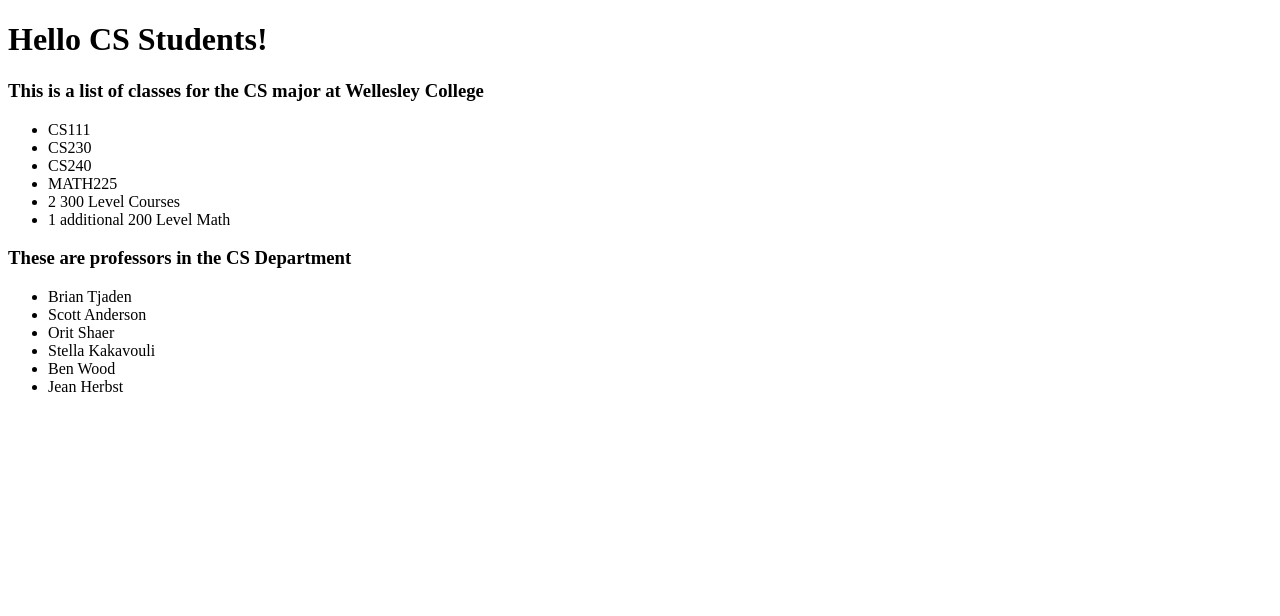
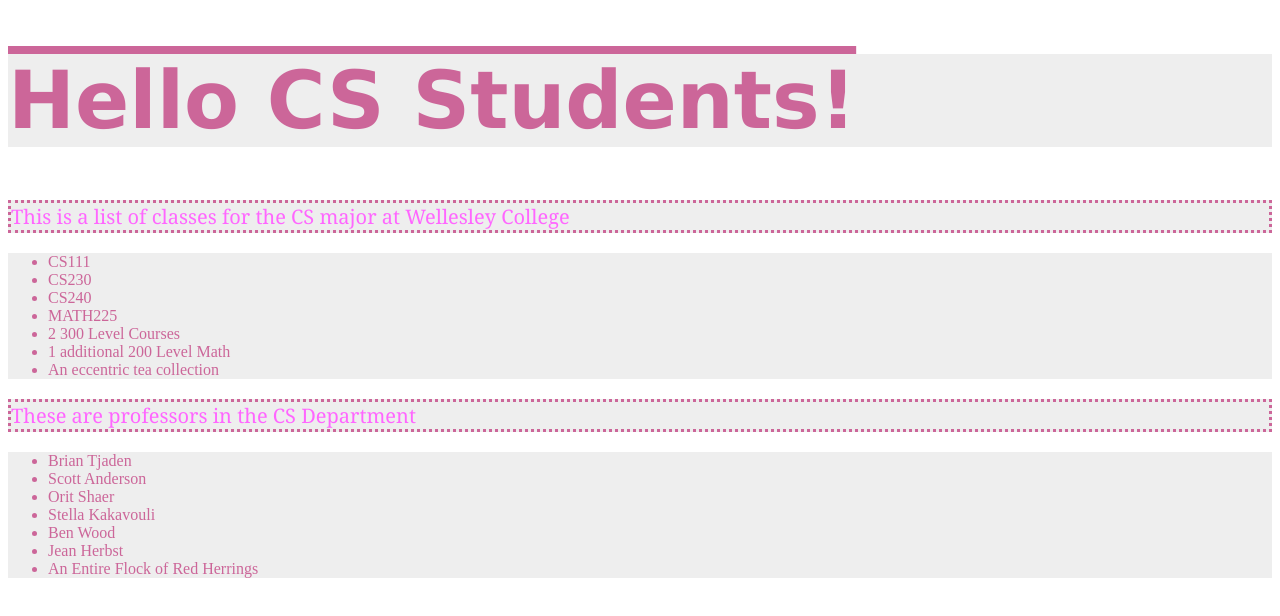
Before and after one commit to claireschlenker/gitTutorial, a plain HTML site: page index.html in a window 1280 px wide. Drawn offline with Linux system fonts and the light colour scheme.

Commit message:
Add stuff

```diff
--- a/index.html
+++ b/index.html
@@ -1,6 +1,34 @@
 <!DOCTYPE html>
 <html>
+<title>GROSS!</title>
 <head>
+<style>
+	h3 {
+		background-color: #eeeeee;
+		border-style: dotted;
+		border-spacing: 4;
+		border-width: 3px;
+		border-color: #cc6699;
+		color: #FF66FF;
+		font-family: georgia;
+		font-size: 20px;
+		line-spacing: 0px;
+		font-weight: 300;
+		font-decoration: bold;
+	}
+	h1 {
+		color: #cc6699;
+		font-family: verdana;
+		text-align: top-right;
+		text-decoration: overline;
+		font-size: 80px;
+		background-color: #eeeeee;
+	}
+	ul {
+		background-color: #eeeeee;
+		color: #cc6699;
+	}
+</style>
 	<link rel="stylesheet" type="text/css" href="styles/main.css">
 	<script type="text/javascript" src="js/main.js"></script>
 	<title>Github Tutorial</title>
@@ -16,6 +44,7 @@
 			<li>MATH225</li>
 			<li>2 300 Level Courses</li>
 			<li>1 additional 200 Level Math</li>
+			<li>An eccentric tea collection</li>
 		</ul>
 	</div>
 	<div class="contentDiv">
@@ -27,6 +56,7 @@
 			<li>Stella Kakavouli</li>
 			<li>Ben Wood</li>
 			<li>Jean Herbst</li>
+			<li>An Entire Flock of Red Herrings</li>
 		</ul>
 
 	</div>
```
